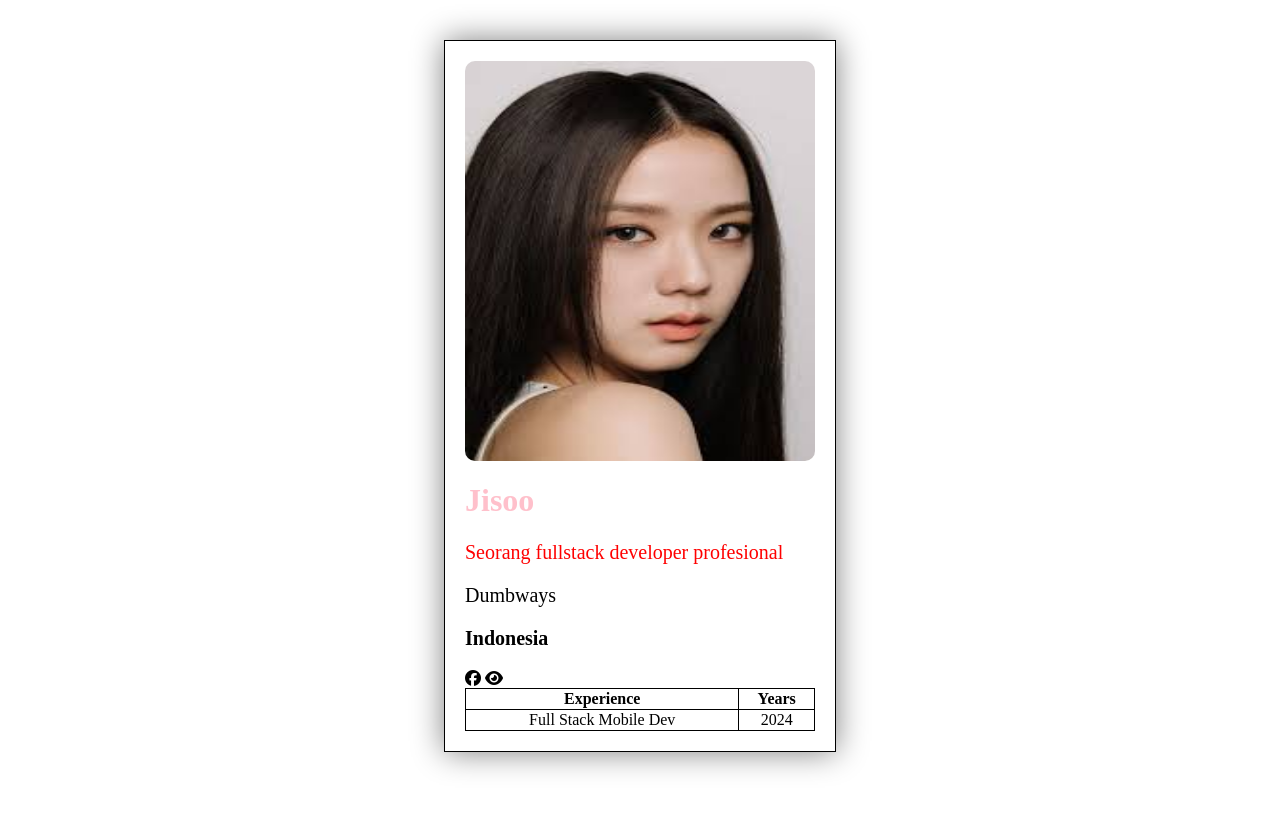
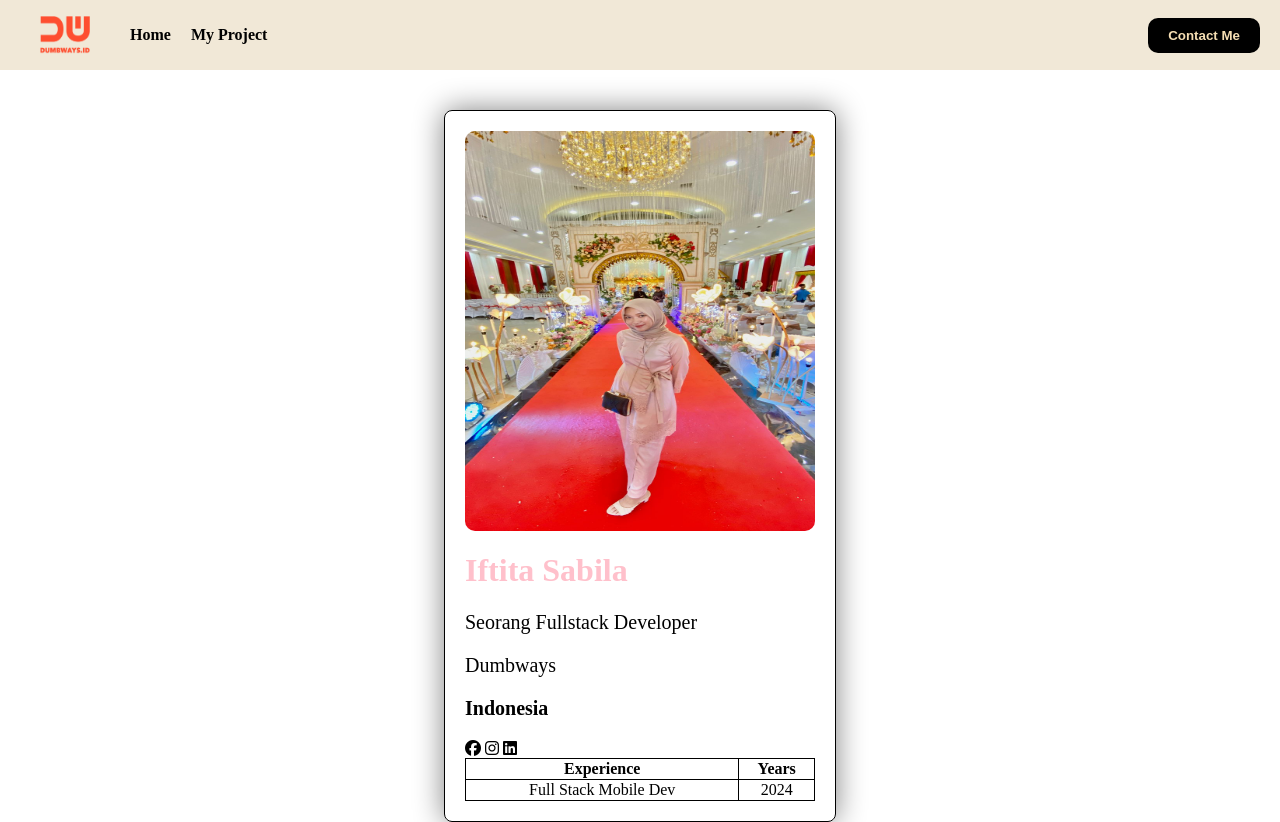
Before and after one commit to iftitasabila/b56stage1, a plain HTML site: page index.html in a window 1280 px wide. Before the commit the page ends 800 px from the top, so only its background shows below. Drawn offline with Linux system fonts and the light colour scheme.

Commit message:
first commit

```diff
--- a/index.html
+++ b/index.html
@@ -1,6 +1,7 @@
 <html>
   <head>
-    <title>Personal</title>
+    <title>Personal Web</title>
+    <meta name="viewport" content="width=device-width, initial-scale=1.0">
     <link
       rel="stylesheet"
       href="https://cdnjs.cloudflare.com/ajax/libs/font-awesome/6.5.2/css/all.min.css"
@@ -11,18 +12,49 @@
     <link rel="stylesheet" href="style.css" />
   </head>
 
+  <!--Navbar-->
+  <nav>
+    <div class="left">
+        <ul>
+            <img class="logo"
+        src="dumbways.png"
+        alt="logo-image" style="width: 50px; "/>
+            <li>
+                <a href="index.html">Home</a>
+            </li>
+            <li>
+                <a href="project.html">My Project</a>
+            </li>
+        </ul>
+    </div>
+
+    <div class="right">
+        <Button>
+            <a href="contact.html">Contact Me</a>
+        </Button>
+    </div>
+</nav>
+
+<div class="container">
+    <div class="left"></div>
+    <div class="right"></div>
+</div>
+
+<!--Navbar End-->
+
   <body>
     <div class="box">
       <img
-        src="images.jpeg"
+        src="tita.jpeg"
         style="width: 100%; border-radius: 10px; height: 50%"
       />
-      <h1 class="customColor">Jisoo</h1>
-      <p id="description">Seorang fullstack developer profesional</p>
+      <h1 class="customColor">Iftita Sabila</h1>
+      <p id="description">Seorang Fullstack Developer</p>
       <p>Dumbways</p>
       <p class="country">Indonesia</p>
       <i class="fa-brands fa-facebook"></i>
-      <i class="fa-solid fa-eye"></i>
+      <i class="fa-brands fa-instagram"></i>
+      <i class="fa-brands fa-linkedin"></i>
 
       <table
         style="border: 1px black solid; border-collapse: collapse; width: 100%"
--- a/style.css
+++ b/style.css
@@ -4,6 +4,7 @@ body {
 
 .box {
   border: 1px black solid;
+  border-radius: 8px;
   width: 350px;
   margin: auto;
   margin-top: 40px;
@@ -16,7 +17,7 @@ body {
 }
 
 #description {
-  color: red;
+  color: black;
 }
 
 p {
@@ -26,3 +27,53 @@ p {
 p.country {
   font-weight: 900;
 }
+
+
+
+/* Navbar */
+nav{
+  background-color: rgb(241, 232, 215);
+  display: flex;
+  justify-content: space-between;
+}
+
+.left{
+  display: flex;
+  align-items: center;
+}
+
+.left ul{
+  display: flex;
+}
+
+.left ul li {
+  list-style-type: none;
+  padding: 10px;
+}
+
+.left ul li a {
+  text-decoration: none;
+  color: black;
+  font-weight: 900;
+  position: relative;
+  left: 30px;
+}
+
+.right {
+  display: flex;
+  align-items: center;
+  padding-right: 20px;
+}
+
+.right button {
+  padding: 10px 20px;
+  border: none;
+  border-radius: 10px;
+  background-color: black;
+}
+
+.right a {
+  text-decoration: none;
+  color: wheat;
+  font-weight: 700;
+}
```
Also changed, not shown: project.html (+2 -4 lines), tita.jpeg (added).
